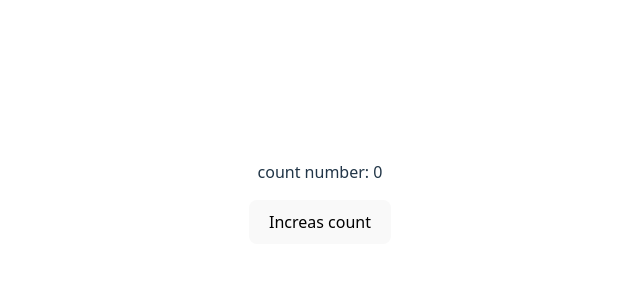
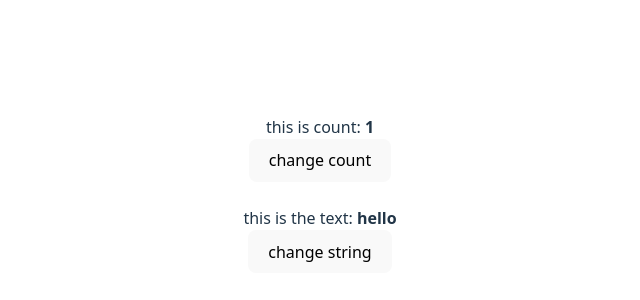
Before and after one commit to gianniskorkontzilas/React-Masterclass, a React (Vite) app: page / in a window 1280 px wide. Shown: the part 206-506 px from the top of the page, without its empty margins (320-960 px from the left). Built offline with nearby package versions, Linux system fonts and the light colour scheme.

Commit message:
State management with useState Hook

```diff
--- a/src/App.jsx
+++ b/src/App.jsx
@@ -2,19 +2,28 @@ import { useEffect, useState } from 'react'
 import reactLogo from './assets/react.svg'
 import viteLogo from '/vite.svg'
 import './App.css'
-import StateLessComponent from './components/StateLessComponent'
-import Stateful from './components/Stateful'
+
 
 function App() {
 
-const [count, setCount]  = useState(0)
+const [stringState, setStingState] = useState("hello")
+const [count, setCount] = useState(1)
 
   return (
     <div>
-      <p>count number:  {count}</p>
-      <button onClick={() => {
-        setCount(prev => prev + 1)
-      }}>Increas count</button>
+      this is count: <b>{count}</b>
+      <br/>
+      <button onClick={() =>{
+       setCount(previous => previous + 1)
+      }}>change count</button>
+      <br/>
+      <br/>
+      this is the text: <b>{stringState}</b>
+      <br/>
+      <button onClick={() =>{
+        setStingState("world")
+      }}>change string</button>
+
     </div>
   )
 }
--- a/src/components/StateLessComponent.jsx
+++ /dev/null
@@ -1,12 +0,0 @@
-import React from "react";
-
-const StateLessComponent = ({text}) => {
-    return (
-      <div>
-        {text}
-        this component dont have states
-      </div>
-    )
-}
-
-export default StateLessComponent
--- a/src/components/Stateful.jsx
+++ /dev/null
@@ -1,9 +0,0 @@
-import React from "react";
-
-const Stateful = () => {
-    return (
-      <div>Stateful</div>
-    )
-}
-
-export default Stateful
```
Also changed, not shown: src/components/ThisComponent.jsx (deleted, +0 -17 lines).
